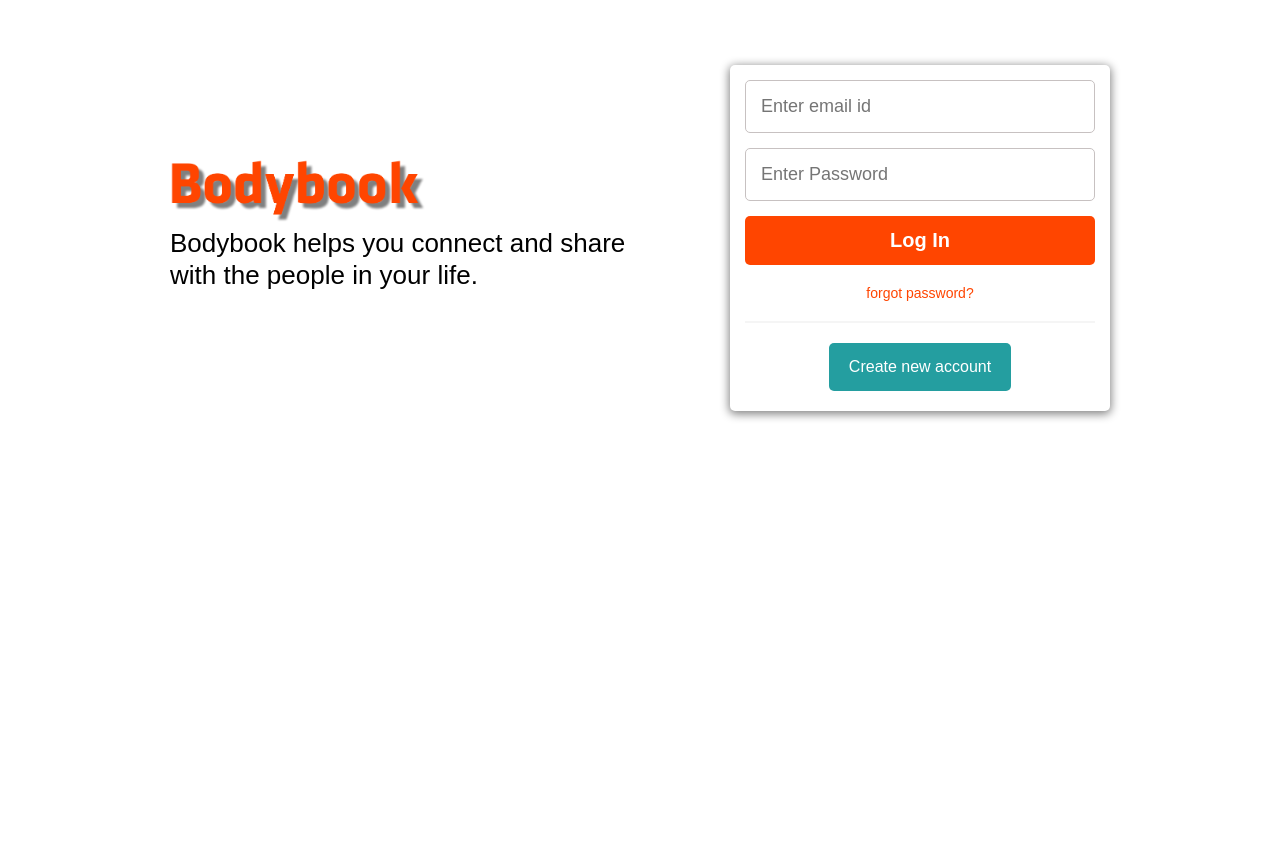
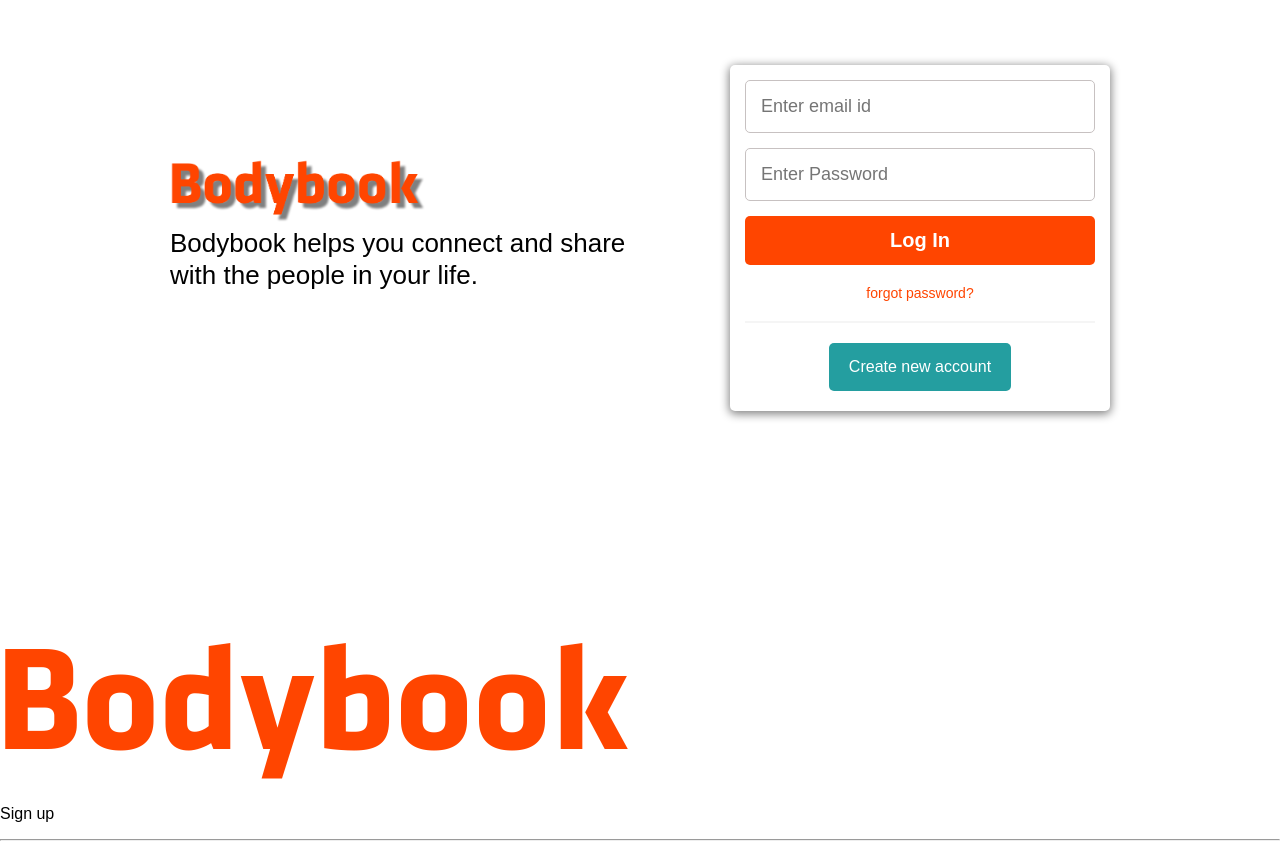
Before and after one commit to lithikarajkalai/bodybook, a plain HTML site: page html/index.html in a window 1280 px wide. Shown: the part 162-1011 px from the top of the page. Before the commit the page ends 800 px from the top, so only its background shows below. Drawn offline with Linux system fonts and the light colour scheme.

Commit message:
sign up start

```diff
--- a/html/index.html
+++ b/html/index.html
@@ -26,9 +26,20 @@
     <a href="">Create new account</a>
  </div>
     </div>
+   </div>
 
+   <div class="signup">
+    <div class="top">
+        <img src="../image/fontbolt.png" alt="bodybook" >
+        <p>Sign up</p>
+    </div>
+    <hr>
+    <div class="body">
+
+    </div>
 
    </div>
 
+
 </body>
 </html>
```
